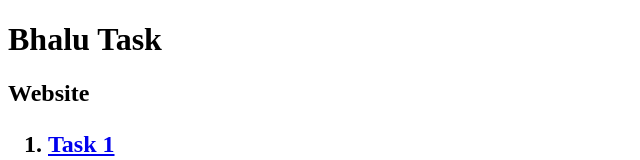
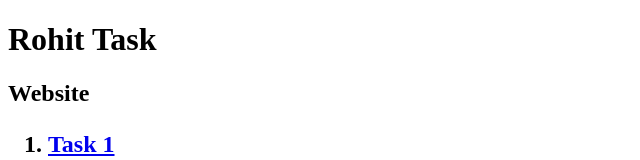
Before and after one commit to 4424rohit/HTML, a plain HTML site: page index.html in a window 1280 px wide. Shown: the top 160 px of the page, without its empty margins (0-640 px from the left). Drawn offline with Linux system fonts and the light colour scheme.

Commit message:
index.html

```diff
--- a/index.html
+++ b/index.html
@@ -7,7 +7,7 @@
     <title>GIT</title>
 </head>
 <body>
-<h1>Bhalu Task</h1>
+<h1>Rohit Task</h1>
 <div>
     <h2>Website<h2>
             <ol>
```
